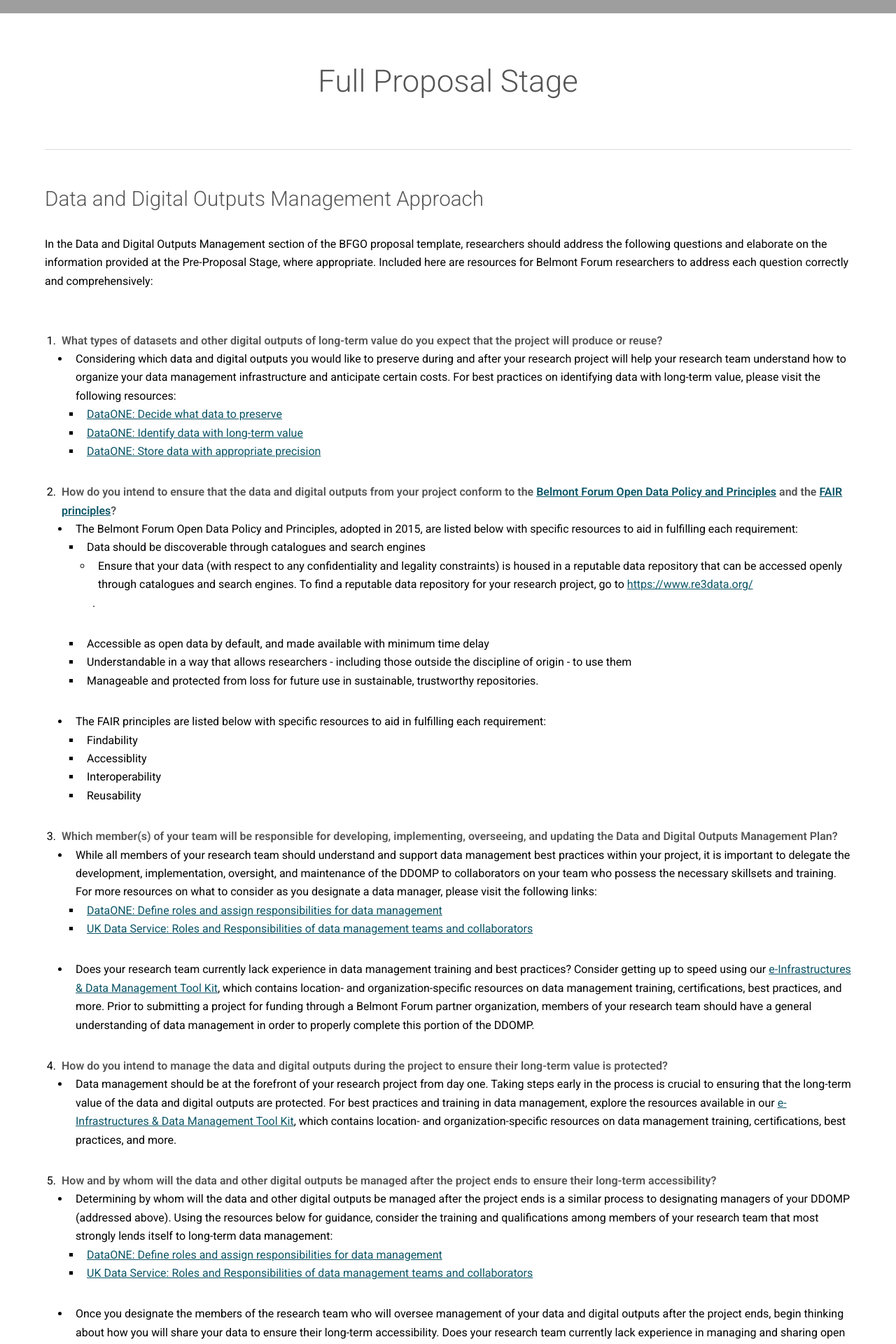
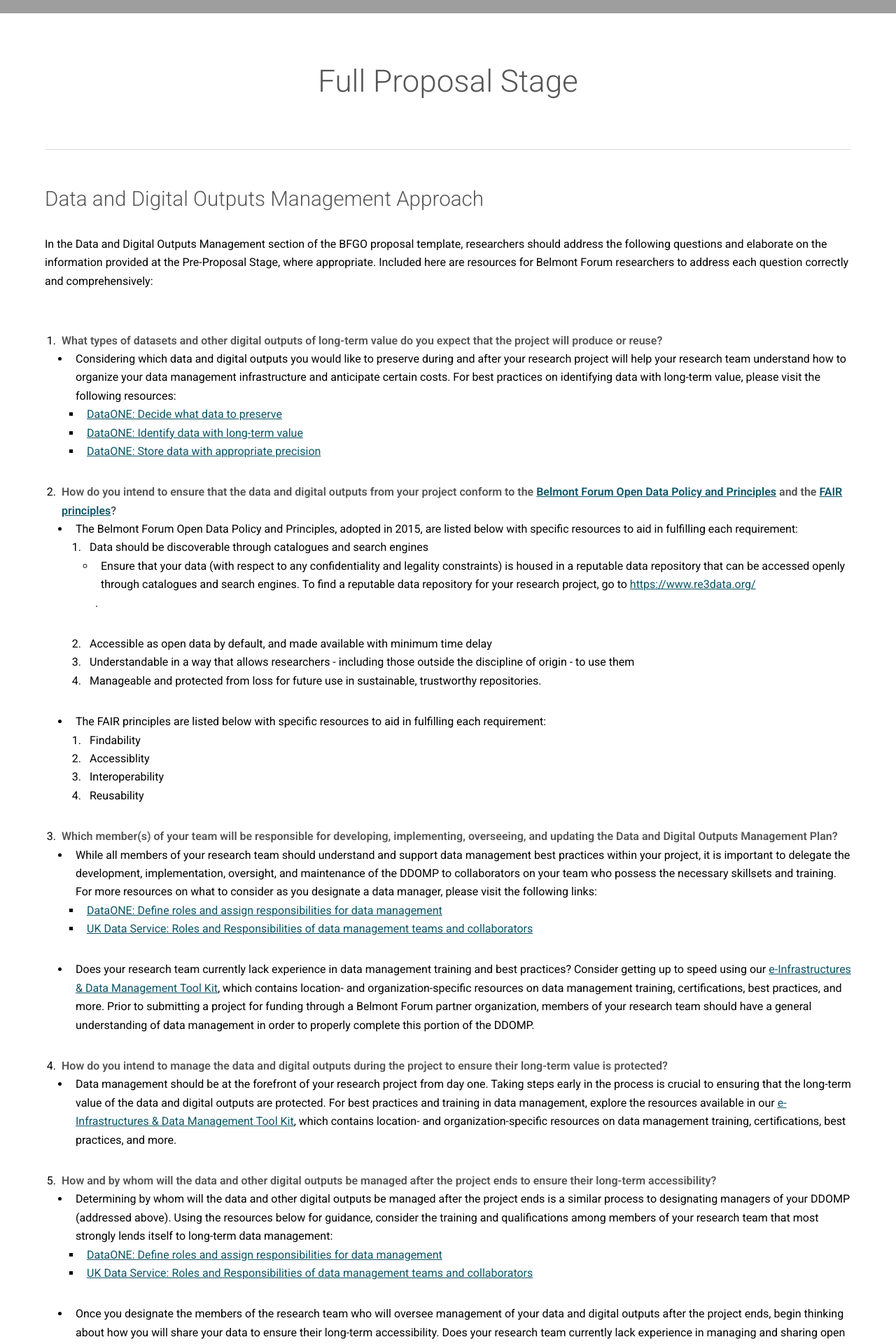
Before and after one commit to bfe-inf/toolkit, a Jekyll site: the page ddomp-fullproposal.html, which Jekyll copies as it is, in a window 1280 px wide. Shown: the part 431-2351 px from the top of the page at 70% size. Built offline with Jekyll 4.4.1, drawn with Linux system fonts in a browser that asks for light colours; grey boxes are pictures that could not be loaded.

Commit message:
Update ddomp-fullproposal.html

```diff
--- a/ddomp-fullproposal.html
+++ b/ddomp-fullproposal.html
@@ -62,7 +62,7 @@
 						<li><strong>How do you intend to ensure that the data and digital outputs from your project conform to the <a href="http://www.belmontforum.org/wp-content/uploads/2017/08/Belmont-Forum-Data-Policy-and-Principles.pdf" target="_blank">Belmont Forum Open Data Policy and Principles</a> and the <a href="https://www.nature.com/articles/sdata201618" target="_blank">FAIR principles</a>?</strong></li>
 							<ul>
 								<li>The Belmont Forum Open Data Policy and Principles, adopted in 2015, are listed below with specific resources to aid in fulfilling each requirement:</li>
-									<ul style="list-style-type:square">
+									<ol>
 										<li>Data should be discoverable through catalogues and search engines</li>
 											<ul style="list-style-type:circle">
 												<li>Ensure that your data (with respect to any confidentiality and legality constraints) is housed in a reputable data repository that can be accessed openly through catalogues and search engines. To find a reputable data repository for your research project, go to <a href="https://www.re3data.org/" target="_blank">https://www.re3data.org/</a></li>.
@@ -70,14 +70,14 @@
 										<li>Accessible as open data by default, and made available with minimum time delay</li>
 										<li>Understandable in a way that allows researchers - including those outside the discipline of origin - to use them</li>
 										<li>Manageable and protected from loss for future use in sustainable, trustworthy repositories.</li>
-									</ul>
+									</ol>
 								<li>The FAIR principles are listed below with specific resources to aid in fulfilling each requirement:</li>
-									<ul style="list-style-type:square">
+									<ol>
 										<li>Findability</li>
 										<li>Accessiblity</li>
 										<li>Interoperability</li>
 										<li>Reusability</li>
-									</ul>
+									</ol>
 							</ul>
 						<li><strong>Which member(s) of your team will be responsible for developing, implementing, overseeing, and updating the Data and Digital Outputs Management Plan?</strong></li>
 							<ul>
```
